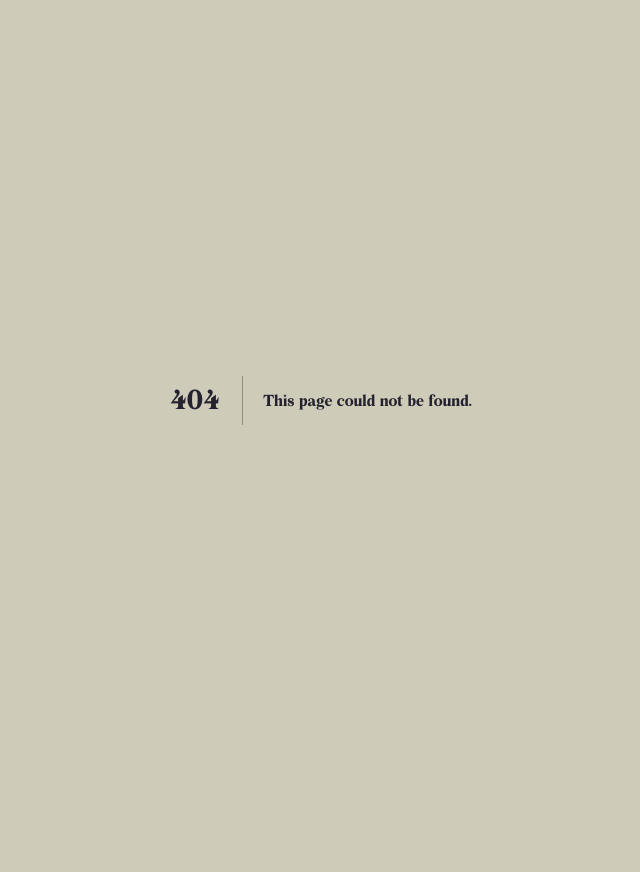
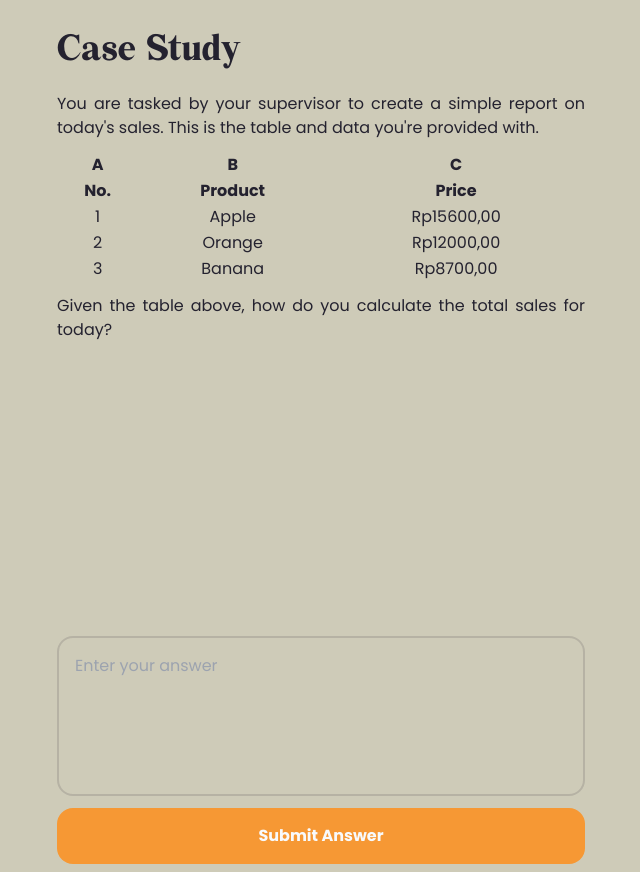
Before and after one commit to christojeffrey/levelup, a Next.js app: page /skills/google-sheets/5 in a window 1280 px wide. Before the commit this address had no page. Shown: the whole page, without its empty margins (319-959 px from the left). Before the commit the page ends 800 px from the top, so only its background shows below. Built offline with nearby package versions, Linux system fonts and the light colour scheme.

Commit message:
feat: case study

```diff
--- a/package.json
+++ b/package.json
@@ -9,12 +9,14 @@
     "lint": "next lint"
   },
   "dependencies": {
+    "@ai-sdk/openai": "^0.0.36",
     "@lottiefiles/dotlottie-react": "^0.7.2",
     "@radix-ui/react-dialog": "^1.1.1",
     "@radix-ui/react-popover": "^1.1.1",
     "@radix-ui/react-progress": "^1.1.0",
     "@radix-ui/react-scroll-area": "^1.1.0",
     "@radix-ui/react-slot": "^1.1.0",
+    "ai": "^3.2.22",
     "class-variance-authority": "^0.7.0",
     "clsx": "^2.1.1",
     "cmdk": "^1.0.0",
--- /dev/null
+++ b/src/app/skills/google-sheets/5/actions.ts
@@ -0,0 +1,14 @@
+'use server';
+
+import { generateText } from 'ai';
+import { openai } from '@ai-sdk/openai';
+
+export async function getAnswer(question: string) {
+    const apiKey = process.env.OPENAI_API_KEY
+  const { text, finishReason, usage } = await generateText({
+    model: openai('gpt-3.5-turbo'),
+    prompt: question,
+  });
+
+  return { text, finishReason, usage };
+}
--- /dev/null
+++ b/src/app/skills/google-sheets/5/page.tsx
@@ -0,0 +1,128 @@
+"use client";
+
+import { Button } from "@/components/ui/button";
+
+import { useState } from "react";
+import { getAnswer } from "./actions";
+import { RotateCw } from "lucide-react";
+
+// Force the page to be dynamic and allow streaming responses up to 30 seconds
+export const dynamic = "force-dynamic";
+export const maxDuration = 30;
+
+export default function Page() {
+  const [userAnswer, setUserAnswer] = useState<string>("");
+  const [generation, setGeneration] = useState<string>("");
+  const [loading, setLoading] = useState<boolean>(false);
+
+  return (
+    <main className="m-6 h-full">
+      <h1>Case Study</h1>
+      <div className="flex h-full flex-col-reverse">
+        {/* <div className="flex">a</div> */}
+        {generation !== "" && (
+          <div className="flex flex-col w-full">
+            <hr className="border-2 w-full my-2 border-[#24222F]/[0.14] "></hr>
+            <h2>Feedback</h2>
+            <p>{generation}</p>
+          </div>
+        )}
+        <div className="flex flex-1 justify-between flex-col py-2">
+          <div>
+            <p className="mt-3 text-justify">
+              You are tasked by your supervisor to create a simple report on
+              today's sales. This is the table and data you're provided with.
+            </p>
+            <table className="w-full mt-3">
+              <thead>
+                <tr className="text-bold">
+                  <th>A</th>
+                  <th>B</th>
+                  <th>C</th>
+                </tr>
+                <tr className="text-bold">
+                  <th>No.</th>
+                  <th>Product</th>
+                  <th>Price</th>
+                </tr>
+              </thead>
+              <tbody>
+                <tr className="text-center">
+                  <td>1</td>
+                  <td>Apple</td>
+                  <td>Rp15600,00</td>
+                </tr>
+                <tr className="text-center">
+                  <td>2</td>
+                  <td>Orange</td>
+                  <td>Rp12000,00</td>
+                </tr>
+                <tr className="text-center">
+                  <td>3</td>
+                  <td>Banana</td>
+                  <td>Rp8700,00</td>
+                </tr>
+              </tbody>
+            </table>
+            <p className="mt-3 text-justify">
+              Given the table above, how do you calculate the total sales for
+              today?
+            </p>
+          </div>
+          <div>
+            <textarea
+              placeholder="Enter your answer"
+              className="resize-none p-4 block bg-inherit border-2 border-[#24222F]/[0.14] rounded-2xl w-full h-[160px] m-auto"
+            />
+            <Button
+              className="w-full mt-3"
+              onClick={async () => {
+                const prompt = `Act like you are a google sheet teacher. You have given your student a case study to calculate the total sales for today. The case study is this, "You are tasked by your supervisor to create a simple report on today\'s sales. This is the table and data you\'re provided with. <table className="w-full mt-3">
+              <thead>
+                <tr className="text-bold">
+                  <th>A</th>
+                  <th>B</th>
+                  <th>C</th>
+                </tr>
+                <tr className="text-bold">
+                  <th>No.</th>
+                  <th>Product</th>
+                  <th>Price</th>
+                </tr>
+              </thead>
+              <tbody>
+                <tr className="text-center">
+                  <td>1</td>
+                  <td>Apple</td>
+                  <td>Rp15600,00</td>
+                </tr>
+                <tr className="text-center">
+                  <td>2</td>
+                  <td>Orange</td>
+                  <td>Rp12000,00</td>
+                </tr>
+                <tr className="text-center">
+                  <td>3</td>
+                  <td>Banana</td>
+                  <td>Rp8700,00</td>
+                </tr>
+              </tbody>
+            </table>
+             Given the table above, how do you calculate the total sales for today?" The student has answered with "${userAnswer}". Please provide feedback on the student's answer.`;
+                setLoading(true);
+                const { text } = await getAnswer(prompt);
+                setGeneration(text);
+                setLoading(false);
+              }}
+            >
+              {loading && (
+                <RotateCw size={16} className="animate-spin h-5 w-5 mr-3" />
+              )}
+              Submit Answer
+            </Button>
+          </div>
+        </div>
+      </div>
+    </main>
+  );
+}
```
Also changed, not shown: 1 other file (tests, documents, lock files or other folders).
